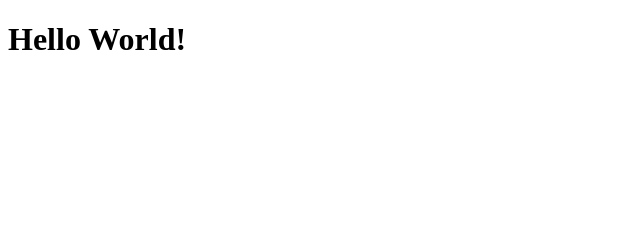
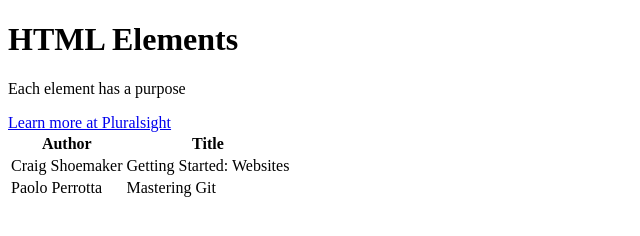
Before and after one commit to pfelto/websiteGS, a website: page index.html in a window 1280 px wide. Shown: the whole page, without its empty margins (0-640 px from the left). Drawn offline with Linux system fonts and the light colour scheme.

Commit message:
MAking changes to index file to work with elements. Refactor all history when i commit to github

```diff
--- a/index.html
+++ b/index.html
@@ -10,10 +10,27 @@
 </head>
 
 <body>
-    <h1>
-        Hello World!
-    </h1>
-
+    <h1>HTML Elements</h1>
+    <p>Each element has a purpose</p>
+    <a href="https://pluralsight.com" target="_blank" >Learn more at Pluralsight</a>
+    <table>
+        <thead>
+            <tr>
+                <th>Author</th>
+                <th>Title</th>
+            </tr>
+        </thead>
+        <tbody>
+            <tr>
+                <td>Craig Shoemaker</td>
+                <td>Getting Started: Websites</td>
+            </tr>
+            <tr>
+                <td>Paolo Perrotta</td>
+                <td>Mastering Git</td>
+            </tr>
+        </tbody>
+    </table>
 </body>
 
 </html>
```
